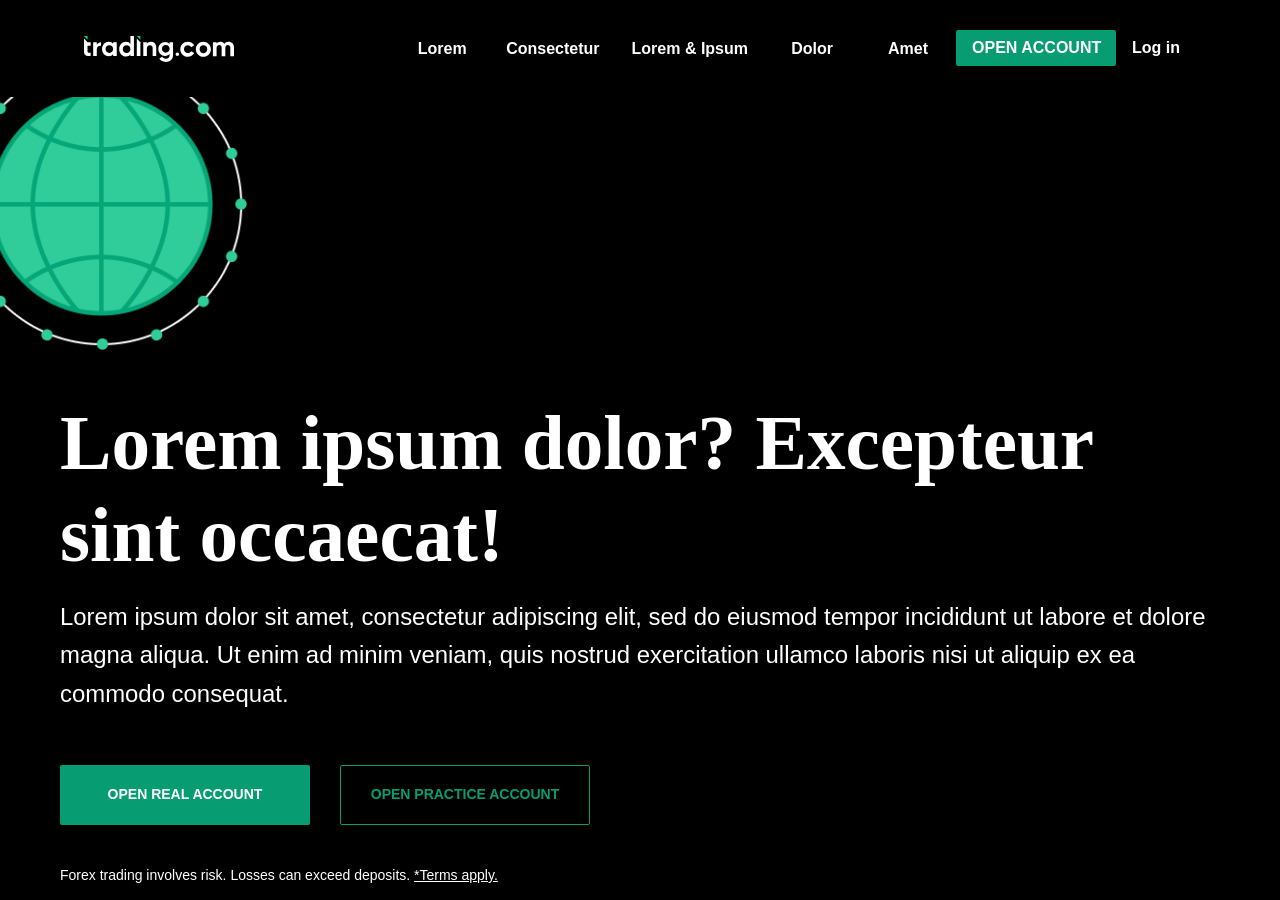
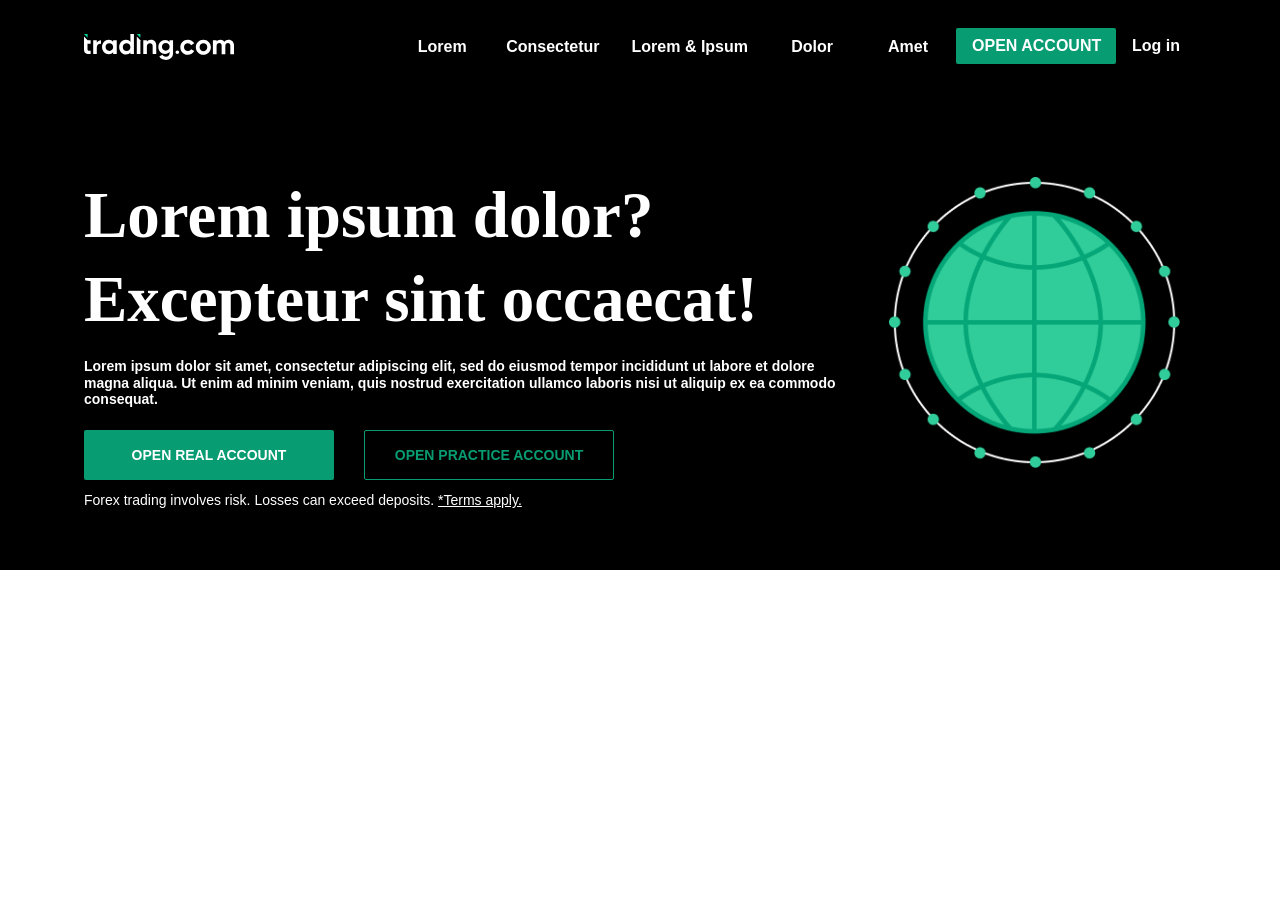
Before and after one commit to giosyrianos/xm-test, an Angular app: page / in a window 1280 px wide. After the commit the page ends 800 px from the top, so only its background shows below. Built offline with nearby package versions, Linux system fonts and the light colour scheme; a web font is replaced by a local one.

Commit message:
feat: hero section desktop

```diff
--- a/src/app/app.component.html
+++ b/src/app/app.component.html
@@ -1,11 +1,15 @@
 <app-sidenav *ngIf="currentScreenSize === 'Small'" class="mobile-menu" (menuToggled)="hideContent($event)"></app-sidenav>
-<div class="main-menu-container">
-	<app-main-menu *ngIf="currentScreenSize !== 'Small'"></app-main-menu>
+<div class="component-container black" *ngIf="currentScreenSize !== 'Small'">
+	<app-main-menu></app-main-menu>
 </div>
 
-<div *ngIf="!isMenuVisible">
+<div *ngIf="!isMenuVisible && currentScreenSize === 'Small'">
 	<hero-mobile
 		[title]="title"
 		[mainText]="mainText"
 	></hero-mobile>
 </div>
+
+<div class="component-container black" *ngIf="currentScreenSize !== 'Small'">
+	<app-hero></app-hero>
+</div>
--- a/src/app/app.component.scss
+++ b/src/app/app.component.scss
@@ -3,9 +3,12 @@
   width: 100%;
 }
 
-.main-menu-container {
+.component-container {
 	width: 100%;
-	background-color: #000000;
 	padding:0;
-	margin: 0;
+	margin: -2px 0 0 0;
+
+	&.black {
+		background-color: #000000;
+	}
 }
--- a/src/app/app.module.ts
+++ b/src/app/app.module.ts
@@ -9,6 +9,7 @@ import { SidenavComponent } from './components/sidenav/sidenav.component';
 import { MobileMenuComponent } from './components/mobile-menu/mobile-menu.component';
 import { HeroMobileComponent } from './components/hero-mobile/hero-mobile.component';
 import { MainMenuComponent } from './components/main-menu/main-menu.component';
+import { HeroComponent } from './components/hero/hero.component';
 
 @NgModule({
   declarations: [
@@ -16,7 +17,8 @@ import { MainMenuComponent } from './components/main-menu/main-menu.component';
     SidenavComponent,
     MobileMenuComponent,
     HeroMobileComponent,
-    MainMenuComponent
+    MainMenuComponent,
+    HeroComponent
   ],
   imports: [
 		BrowserModule,
--- /dev/null
+++ b/src/app/components/hero/hero.component.html
@@ -0,0 +1,21 @@
+<div class="hero-web">
+	<div class="info">
+		<div class="text">
+			<h1>
+				Lorem ipsum dolor?
+				Excepteur sint occaecat!
+			</h1>
+			<p>Lorem ipsum dolor sit amet, consectetur adipiscing elit, sed do eiusmod tempor incididunt ut labore et dolore
+				magna aliqua. Ut enim ad minim veniam, quis nostrud exercitation ullamco laboris nisi ut aliquip ex ea commodo
+				consequat.</p>
+		</div>
+		<div class="buttons-container">
+			<button mat-raised-button color="primary">OPEN REAL ACCOUNT</button>
+			<button mat-stroked-button color="primary">OPEN PRACTICE ACCOUNT</button>
+		</div>
+		<div class="reminder">
+			Forex trading involves risk. Losses can exceed deposits. <a href="#">*Terms apply.</a>
+		</div>
+	</div>
+	<div class="globe-container"></div>
+</div>
--- /dev/null
+++ b/src/app/components/hero/hero.component.scss
@@ -0,0 +1,67 @@
+.hero-web {
+	padding-top: 80px;
+	padding-bottom: 60px;
+	display: grid;
+	grid-template-columns: 68% 35%;
+	grid-template-rows: 45% 30% 25%;
+	max-width: 1112px;
+	margin: 0 auto;
+
+	.info {
+		grid-column: 1;
+	}
+
+	.text {
+		color: #ffffff;
+		grid-row: 1;
+
+		h1 {
+			font-size: 65px;
+			font-weight: 700;
+			line-height: 1.3;
+		}
+
+		p {
+			font-size: 20;
+			font-weight: 600;
+			line-height: 1.2;
+		}
+	}
+
+	.buttons-container {
+		display: flex;
+		justify-content: flex-start;
+
+		button {
+			flex: 0 1 250px;
+			font-weight: bold;
+      height: 50px;
+      margin: 10px 0;
+		}
+
+		button + button {
+			margin-left: 30px;
+		}
+	}
+
+
+  .reminder {
+    font-size: 14px;
+		font-weight: 500;
+		color: #fff;
+    a {
+      color: #fff;
+    }
+  }
+
+	.globe-container {
+		grid-column: 2;
+    background-image: url("../../../assets/images/globe.png");
+    background-repeat: no-repeat;
+    background-size: 291px 291px, contain;
+		background-position: center center;
+    height: 300px;
+    // background-position: -44px -38px;
+  }
+
+}
--- /dev/null
+++ b/src/app/components/hero/hero.component.ts
@@ -0,0 +1,15 @@
+import { Component, OnInit } from '@angular/core';
+
+@Component({
+  selector: 'app-hero',
+  templateUrl: './hero.component.html',
+  styleUrls: ['./hero.component.scss']
+})
+export class HeroComponent implements OnInit {
+
+  constructor() { }
+
+  ngOnInit(): void {
+  }
+
+}
```
Also changed, not shown: 1 other file (tests, documents, lock files or other folders).
